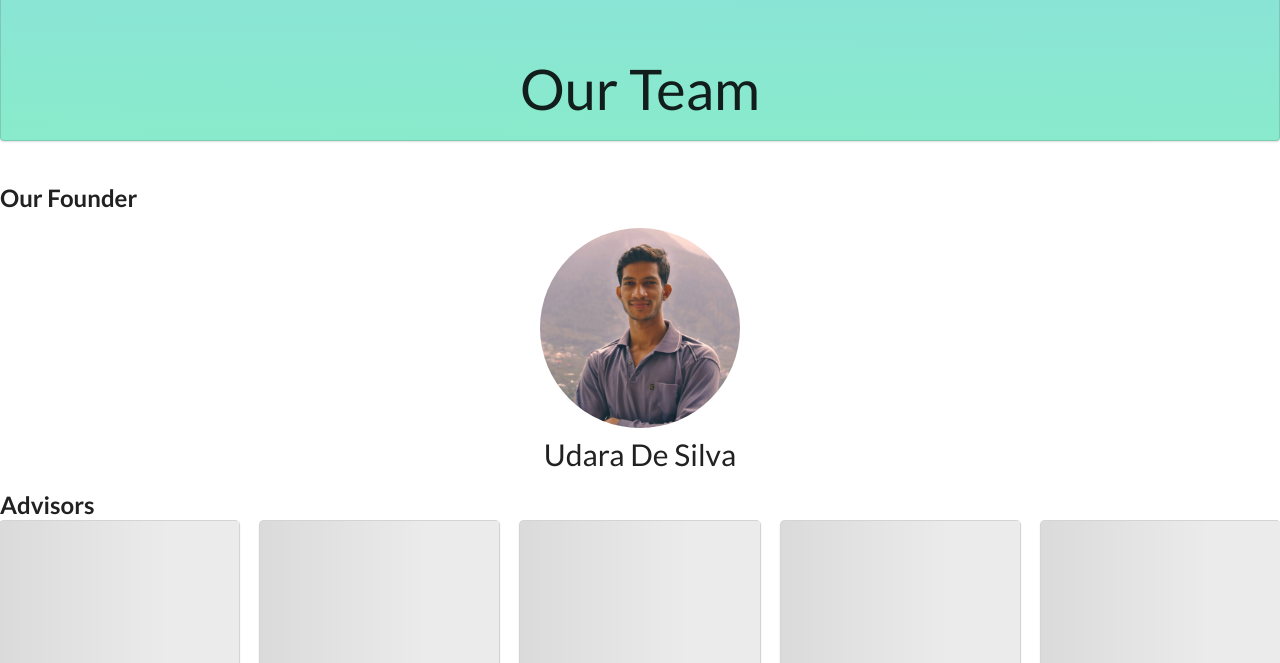
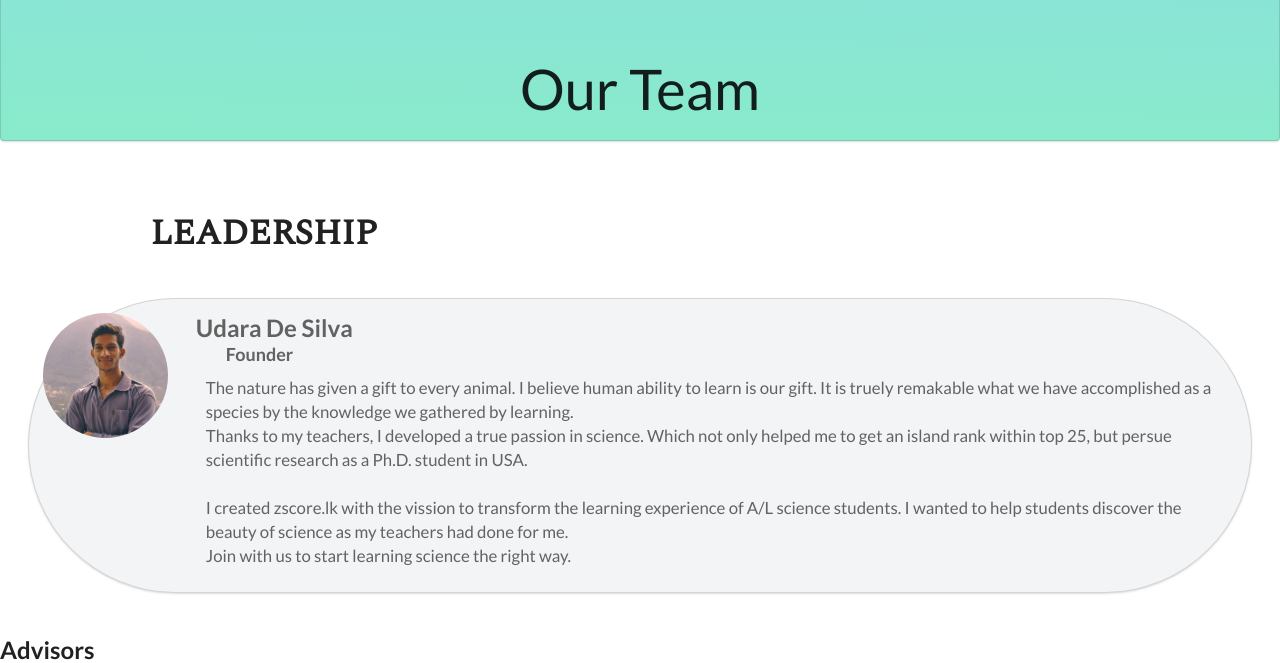
Before and after one commit to udara28/zscore-wiki, a plain HTML site: page About.html in a window 1280 px wide. Shown: the part 69-732 px from the top of the page. Drawn offline with nearby package versions, Linux system fonts and the light colour scheme.

Commit message:
Added changes to about page

```diff
--- a/About.html
+++ b/About.html
@@ -10,8 +10,13 @@
         <link rel="shortcut icon" type="image/x-icon" href="resources/img/logo.png">
         <!--Semantic Ui-->
         <link rel="stylesheet" href="resources/css/semantic.css" type="text/css">
+
+        <!--Google Fonts-->
+        <link rel="stylesheet" href="https://fonts.googleapis.com/css?family=Spectral">
+
         <!--Custom Css-->
         <link rel="stylesheet" href="resources/css/common.css">
+        <link rel="stylesheet" href="resources/css/about.css">
 </head>
 <body style="min-height:auto";>
 
@@ -82,10 +87,32 @@
 
             <div class="ui vertical center aligned segment">
                 <div class="ui vertical center aligned segment">
-                    <div class="container">
-                        <h2 style="text-align:left">Our Founder</h2>
-                        <img style="border-radius:50%;" width="200px" height="200px" src="resources\img\udara.png" >
-                        <p style="font-size:30px;" "font-family:courier;" "text-align:center">Udara De Silva</p>
+                    <div class="about container">
+                        <h2 class="about-header">LEADERSHIP</h2>
+                        <div class="ui rasied secondary segment" style="border-radius:300px;">
+                            <div class="ui stackable grid">
+                                <div class="two wide column">
+                                    <img class="ui medium circular image" src="resources/img/udara.png" >
+                                </div>
+                                <div class="fourteen wide column">
+                                    <h2 style="text-align: left;">Udara De Silva</h2>
+                                    <h3 style="text-align: left; margin:-15px 10px 0 30px;">Founder</h3>
+                                    <p style="margin:10px; text-align: left; font-size:1.2rem;">
+                                        The nature has given a gift to every animal. I believe human ability to learn is our gift.
+                                        It is truely remakable what we have accomplished as a species by the knowledge we gathered by learning.
+                                        <br>
+
+                                        Thanks to my teachers, I developed a true passion in science. Which not only helped me to get an island rank within top 25, but persue scientific research as a Ph.D. student in USA.
+                                        <br>
+                                        <br>
+                                        I created zscore.lk with the vission to transform the learning experience of A/L science students.
+                                        I wanted to help students discover the beauty of science as my teachers had done for me.
+                                        <br>
+                                        Join with us to start learning science the right way.
+                                    </p>
+                                </div>
+                            </div>
+                        </div>
                     </div>
 
                     <!--Advisors-->
--- /dev/null
+++ b/resources/css/about.css
@@ -0,0 +1,10 @@
+.about.container {
+    margin: 2rem;
+}
+
+.about-header {
+    font-family: "Spectral";
+    font-size: 2.5em;
+    text-align: left;
+    margin: 3rem 10%;
+}
```
